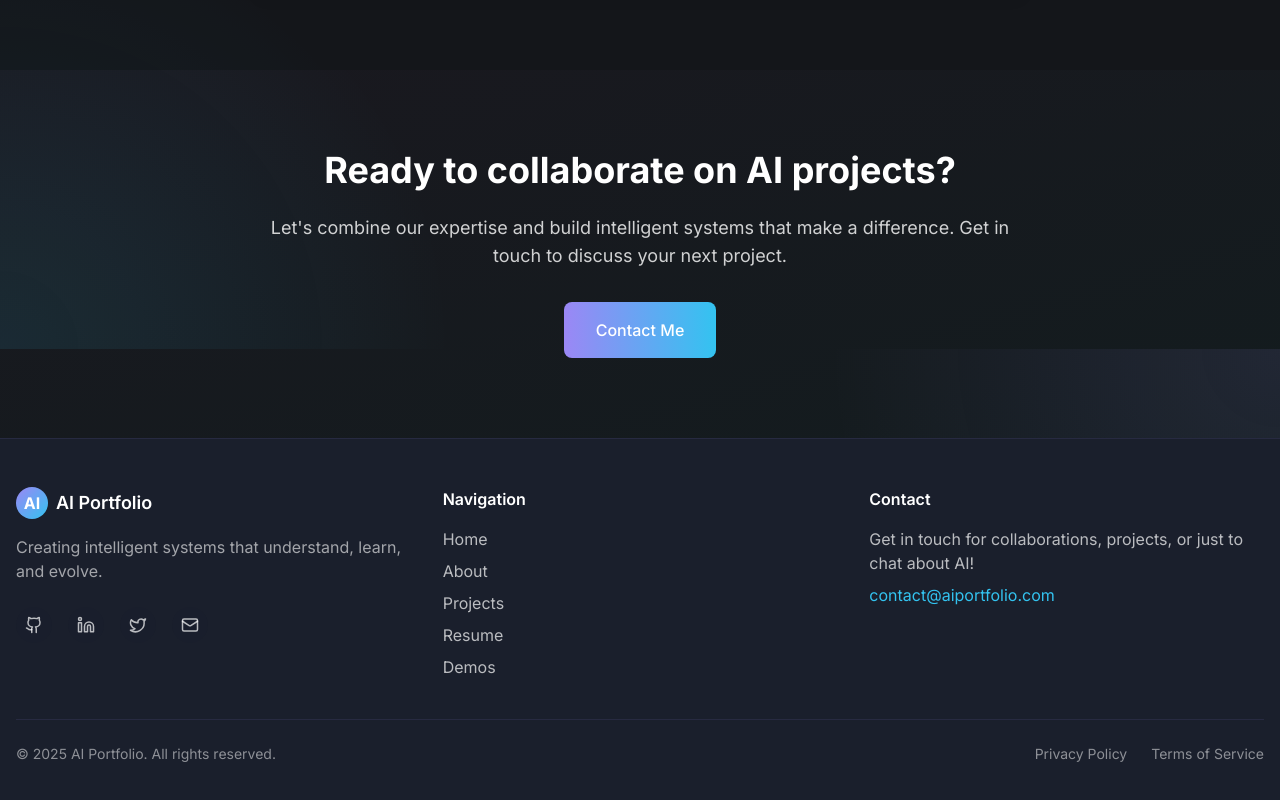
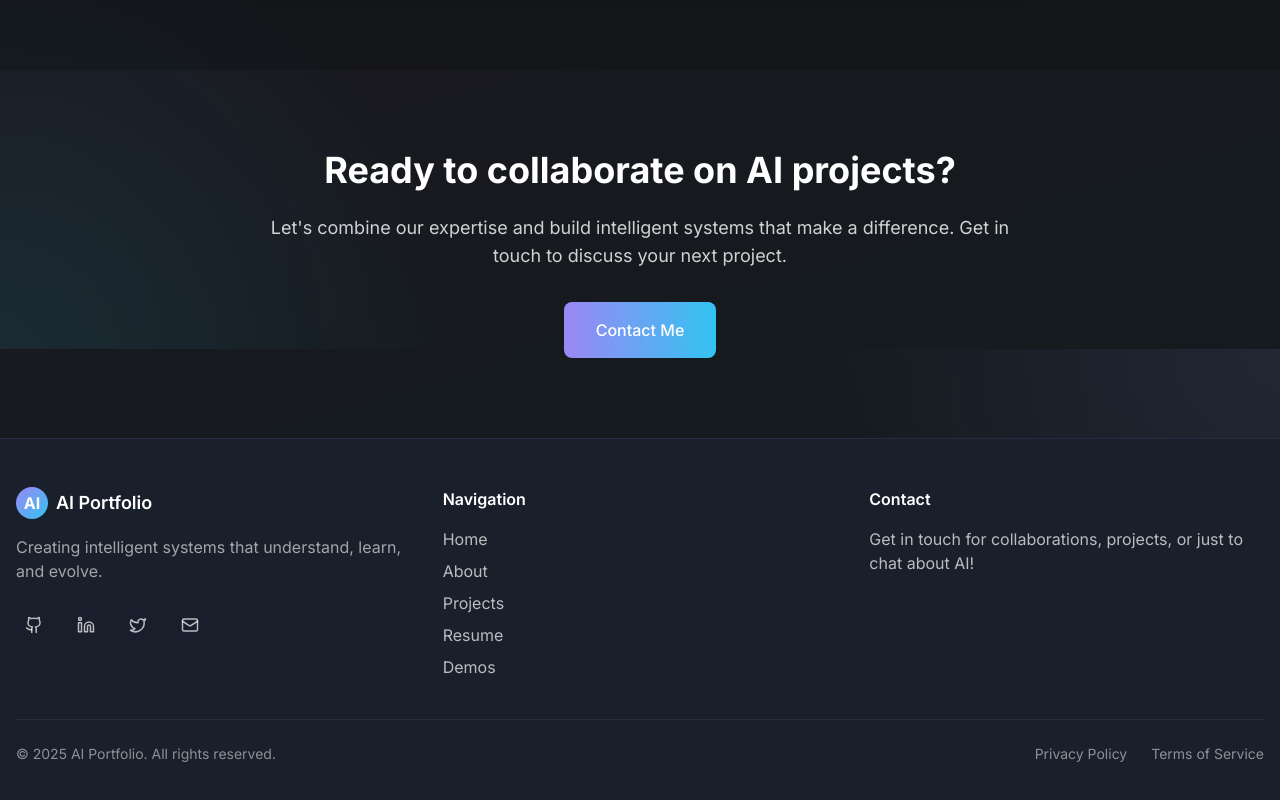
Before and after one commit to Aniketsy/Portfolio, a React (Vite) app: page / in a window 1280 px wide. Shown: the part 7651-8451 px from the top of the page. Built offline with nearby package versions, Linux system fonts and the light colour scheme.

Commit message:
Remove contact email from footer
Removes the contact email from the footer component.

```diff
--- a/src/components/Footer.tsx
+++ b/src/components/Footer.tsx
@@ -47,9 +47,6 @@ const Footer: React.FC = () => {
           <div>
             <h3 className="text-white font-semibold mb-4">Contact</h3>
             <p className="text-white/70 mb-2">Get in touch for collaborations, projects, or just to chat about AI!</p>
-            <a href="mailto:contact@aiportfolio.com" className="text-ai-blue hover:text-ai-purple transition-colors">
-              contact@aiportfolio.com
-            </a>
           </div>
         </div>
 
```
